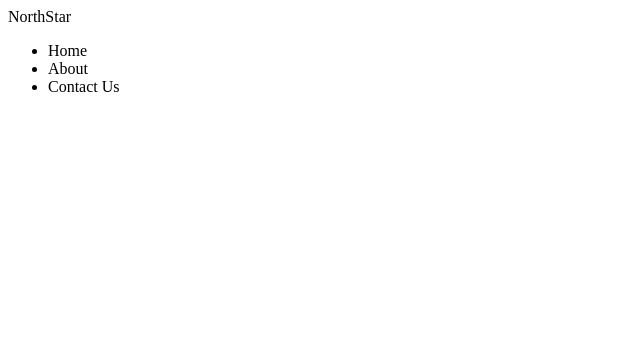
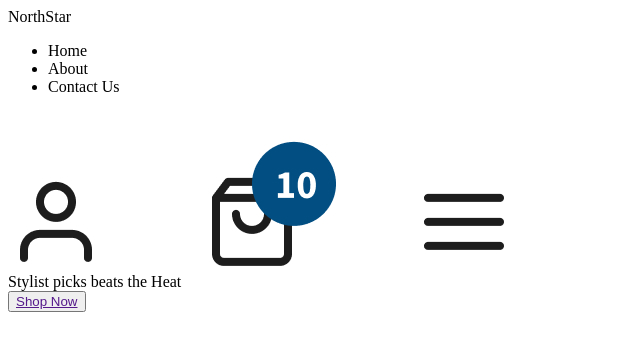
Before and after one commit to David-innov8/NorthStar, a plain HTML site: page index.html in a window 1280 px wide. Shown: the whole page, without its empty margins (0-640 px from the left). Drawn offline with Linux system fonts and the light colour scheme.

Commit message:
Carousel and images

```diff
--- a/index.html
+++ b/index.html
@@ -17,6 +17,13 @@
           <li>Contact Us</li>
         </ul>
       </div>
+
+      <div class="search"> <img src="Images/search/cart.jpg" alt=""> </div>
     </header>
+
+    <div class="carousel">
+      <div class="carousel-text">Stylist picks beats the Heat</div>
+      <div class="carousel-button"><button type="button"><a href="">Shop Now</a></button></div>
+    </div>
   </body>
 </html>
```
Also changed, not shown: Images/New Product/3.png (added), Images/search/cart.jpg (added), 12 other files.
